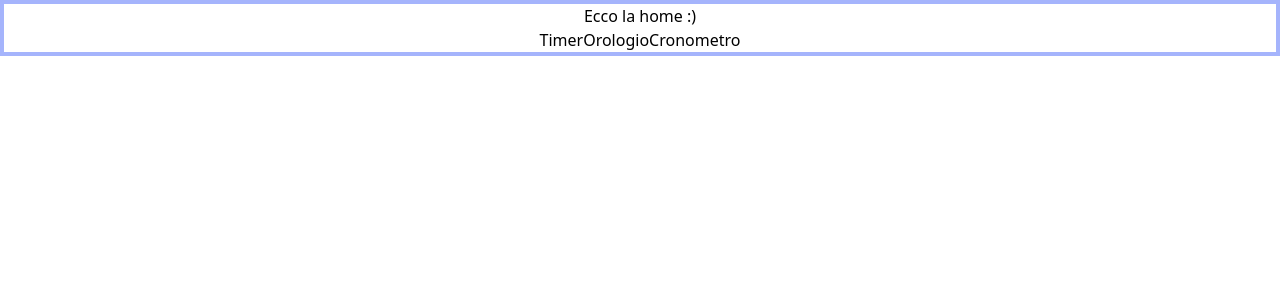
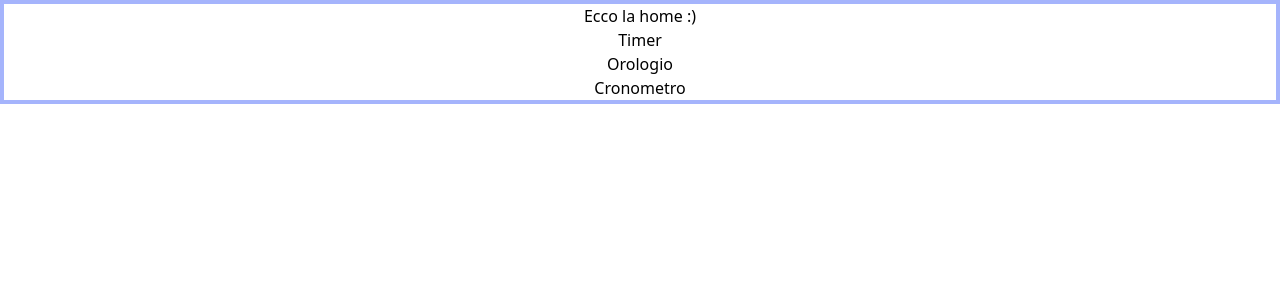
Before and after one commit to AgneseSpinella/Timer-app, a React (Create React App) app: page / in a window 1280 px wide. Shown: the top 300 px of the page. Built offline with nearby package versions, Linux system fonts and the light colour scheme.

Commit message:
clocks added

```diff
--- a/package.json
+++ b/package.json
@@ -6,10 +6,12 @@
     "@testing-library/jest-dom": "^5.16.2",
     "@testing-library/react": "^12.1.4",
     "@testing-library/user-event": "^13.5.0",
+    "@uiw/react-clock": "^1.2.4",
     "react": "^17.0.2",
     "react-dom": "^17.0.2",
     "react-router-dom": "^6.2.2",
     "react-scripts": "5.0.0",
+    "react-timer-hook": "^3.0.5",
     "web-vitals": "^2.1.4"
   },
   "scripts": {
--- a/src/App.js
+++ b/src/App.js
@@ -3,11 +3,12 @@ import { Routes, Route } from "react-router-dom";
 import { lazy, Suspense } from 'react';
 
 import Loading from './components/Loading';
+import Clock from 'react-clock/dist/umd/Clock';
 
 const Home = lazy(() => import("./pages/Home"));
 const Chrono = lazy(() => import("./pages/Chrono"));
 const Timer = lazy(() => import("./pages/Timer"));
-const Clock = lazy(() => import("./pages/Clock"));
+const MyTime = lazy(() => import("./pages/Clock"));
 
 function App() {
   return (
@@ -51,7 +52,7 @@ function App() {
               element=
               {<Suspense fallback={<Loading />}>
                 <div>
-                  <Clock />
+                  <MyTime />
                 </div>
               </Suspense>}>
             </Route>
--- a/src/pages/Clock/index.jsx
+++ b/src/pages/Clock/index.jsx
@@ -1,7 +1,24 @@
-const Clock = ( ) => {
-    return(
-        <h2>Clock</h2>
-    )
-}
+import React from 'react';
+import ReactClock from '@uiw/react-clock';
+ import { useTime } from "react-timer-hook"
 
-export default Clock
+  function MyTime() {
+    const {
+      seconds,
+      minutes,
+      hours,
+      ampm,
+    } = useTime({ format: '12-hour'});
+
+    return (
+      <div style={{textAlign: 'center'}}>
+      <p>Clocks</p>
+       <ReactClock/>
+        <div style={{fontSize: '100px'}}>
+          <span>{hours}</span>:<span>{minutes}</span>:<span>{seconds}</span><span>{ampm}</span>
+        </div>
+      </div>
+    );
+  }
+
+export default MyTime
--- a/src/pages/Home/index.jsx
+++ b/src/pages/Home/index.jsx
@@ -4,9 +4,17 @@ const Home = ( ) => {
     return(
         <div>
             <h2>Ecco la home :)</h2>
-                <Link to="/timer">Timer</Link>
-                <Link to="/clock">Orologio</Link>
-                <Link to="/chrono">Cronometro</Link>
+                <ul>
+                    <li>
+                        <Link to="/timer">Timer</Link>
+                    </li>
+                    <li>
+                        <Link to="/clock">Orologio</Link>
+                    </li>
+                    <li>
+                        <Link to="/chrono">Cronometro</Link>
+                    </li>
+                </ul>
         </div>
     )
 }
```
Also changed, not shown: 1 other file (tests, documents, lock files or other folders).
